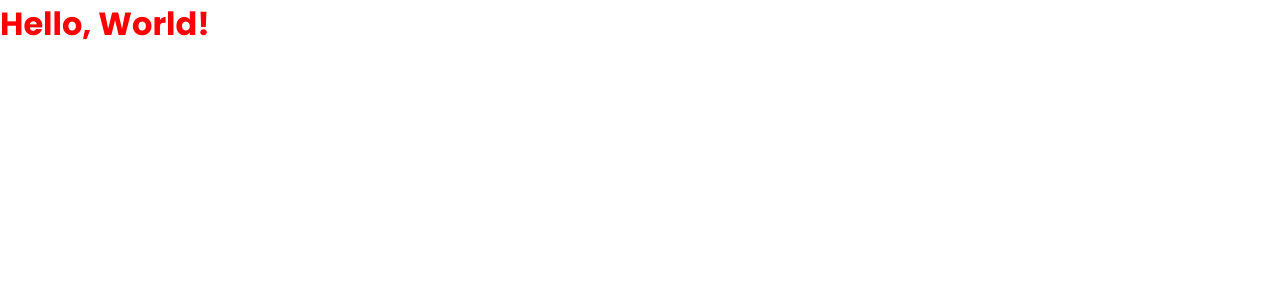
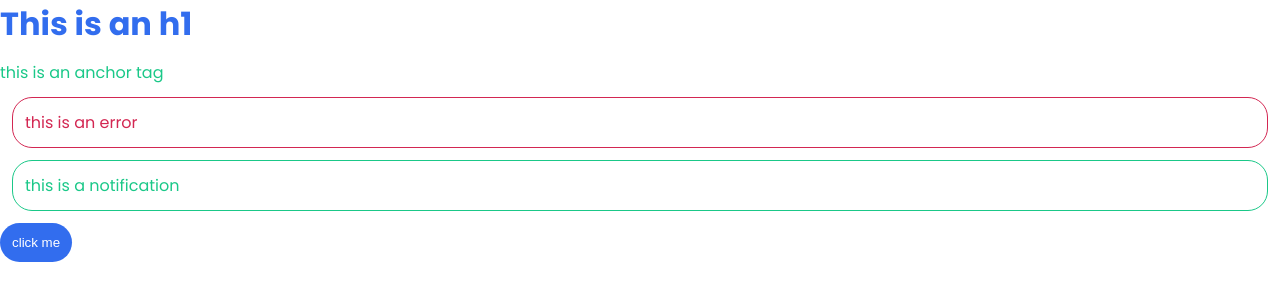
Before and after one commit to khanhduy1407/sass-tutorial, a website: page index.html in a window 1280 px wide. Drawn offline with Linux system fonts and the light colour scheme.

Commit message:
Variables

```diff
--- a/index.html
+++ b/index.html
@@ -8,6 +8,10 @@
     <link rel="stylesheet" href="./css/index.css">
 </head>
 <body>
-    <h1><a href="#">Hello, World!</a></h1>
+    <h1>This is an h1</h1>
+    <a href="#">this is an anchor tag</a>
+    <p class="error">this is an error</p>
+    <p class="notification">this is a notification</p>
+    <button>click me</button>
 </body>
 </html>
--- a/index.scss
+++ b/index.scss
@@ -29,8 +29,49 @@ img {
     max-width: 100%;
 }
 
+// theme colors
+$primary: #326dee;
+$secondary: #1ac888;
+$error: #d32752;
+$info: #f6c31c;
+
+// spacing
+$base-padding: 0.75rem;
+$base-margin: 0.75rem;
+
+// borders
+$base-border-thickness: 1px;
+$base-border-radius: 20px;
+
 h1 {
-    a {
-        color: red;
-    }
+    color: $primary;
+    margin-bottom: $base-margin;
 }
+a {
+    color: $secondary;
+}
+button {
+    color: white;
+    border: 0;
+    background: $primary;
+    border-radius: $base-border-radius;
+    padding: $base-padding;
+}
+.error {
+    color: $error;
+    border-color: $error;
+    border-style: solid;
+    margin: $base-margin;
+    padding: $base-padding;
+    border-radius: $base-border-radius;
+    border-width: $base-border-thickness;
+}
+.notification {
+    color: $secondary;
+    border-color: $secondary;
+    border-style: solid;
+    margin: $base-margin;
+    padding: $base-padding;
+    border-radius: $base-border-radius;
+    border-width: $base-border-thickness;
+}
```
Also changed, not shown: css/index.css.
